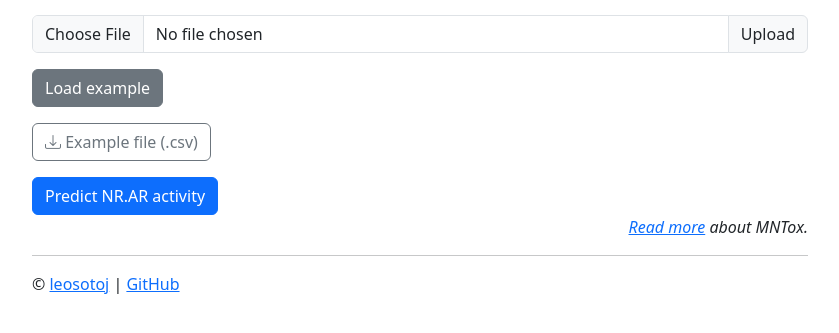
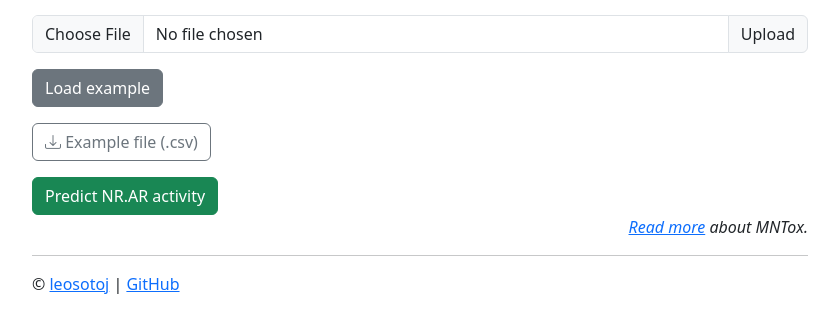
Before and after one commit to LeoSotoJ/mntoxapp, a Flask app: page / in a window 1280 px wide. Shown: the part 314-647 px from the top of the page, without its empty margins (220-1059 px from the left). Run offline with Flask 3, Linux system fonts and the light colour scheme.

Commit message:
customization color

```diff
--- a/templates/index.html
+++ b/templates/index.html
@@ -44,7 +44,7 @@
     </form>
 
     <form action="/show_data">
-        <input type="submit" class="btn btn-primary mt-3" value="Predict NR.AR activity"/>
+        <input type="submit" class="btn btn-success mt-3" value="Predict NR.AR activity"/>
     </form>
 
 <p align="right"><em><a href="https://ionengineer.com/pages/mntox/" >Read more</a> about MNTox.</em></p>
```
